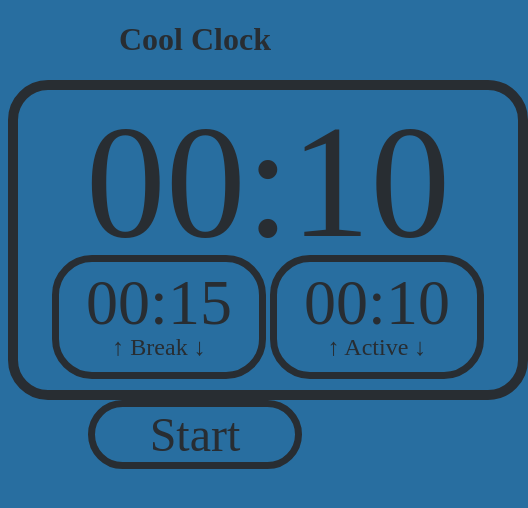
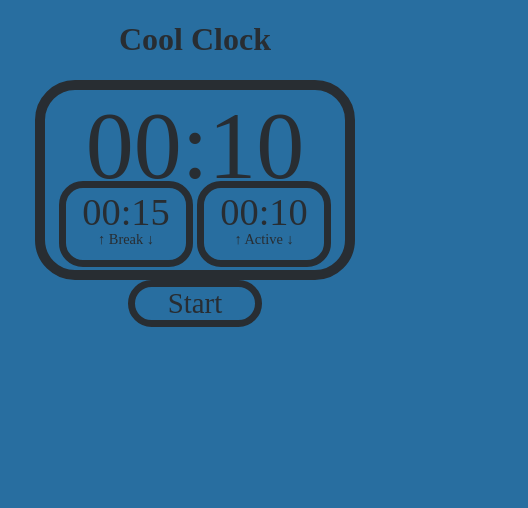
Before and after one commit to mndowne/coolclock, a website: page index.html in a window 390 px wide. Shown: the whole page, 528 px wide, since content can reach past the window. Drawn offline with nearby package versions, Linux system fonts and the light colour scheme.

Commit message:
ready for smaller screens

```diff
--- a/style.css
+++ b/style.css
@@ -16,6 +16,10 @@ body {
   margin: auto; }
   .box:hover {
     border-color: #a0a0a0; }
+  @media screen and (max-width: 550px) {
+    .box {
+      width: 300px;
+      height: 180px; } }
 
 #mainTime {
   color: #282d32;
@@ -24,6 +28,10 @@ body {
   font-size: 1000%; }
   #mainTime:hover {
     color: #a0a0a0; }
+  @media screen and (max-width: 550px) {
+    #mainTime {
+      width: 270px;
+      font-size: 600%; } }
 
 #break {
   color: #282d32;
@@ -34,16 +42,29 @@ body {
   border-radius: 40px;
   width: 200px;
   height: 110px; }
+  @media screen and (max-width: 550px) {
+    #break {
+      width: 120px;
+      height: 72px;
+      border-radius: 24px; } }
   #break #break1 {
     position: relative;
     bottom: 60px;
     font-size: 400%; }
-    #break #break1:hover {
-      color: #a0a0a0; }
+    @media screen and (max-width: 550px) {
+      #break #break1 {
+        font-size: 240%;
+        bottom: 36px; }
+        #break #break1:hover {
+          color: #a0a0a0; } }
   #break p {
     position: relative;
     bottom: 130px;
     font-size: 150%; }
+    @media screen and (max-width: 550px) {
+      #break p {
+        font-size: 90%;
+        bottom: 78px; } }
 
 #active {
   color: #282d32;
@@ -54,16 +75,29 @@ body {
   width: 200px;
   height: 110px;
   bottom: 20px; }
+  @media screen and (max-width: 550px) {
+    #active {
+      width: 120px;
+      height: 72px;
+      border-radius: 24px; } }
   #active #active1 {
     position: relative;
     bottom: 60px;
     font-size: 400%; }
-    #active #active1:hover {
-      color: #a0a0a0; }
+    @media screen and (max-width: 550px) {
+      #active #active1 {
+        font-size: 240%;
+        bottom: 36px; }
+        #active #active1:hover {
+          color: #a0a0a0; } }
   #active p {
     position: relative;
     bottom: 130px;
     font-size: 150%; }
+    @media screen and (max-width: 550px) {
+      #active p {
+        font-size: 90%;
+        bottom: 78px; } }
 
 #start {
   text-align: center;
@@ -73,6 +107,11 @@ body {
   margin: auto;
   border-radius: 40px;
   color: #282d32; }
+  @media screen and (max-width: 550px) {
+    #start {
+      width: 120px;
+      border-radius: 24px;
+      font-size: 180%; } }
   #start:hover {
     color: #a0a0a0;
     cursor: pointer; }
```
